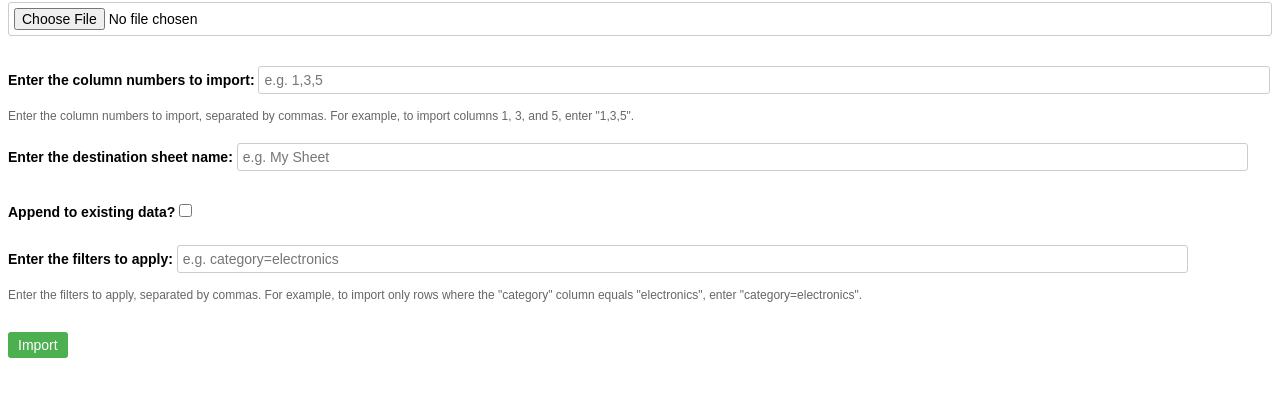
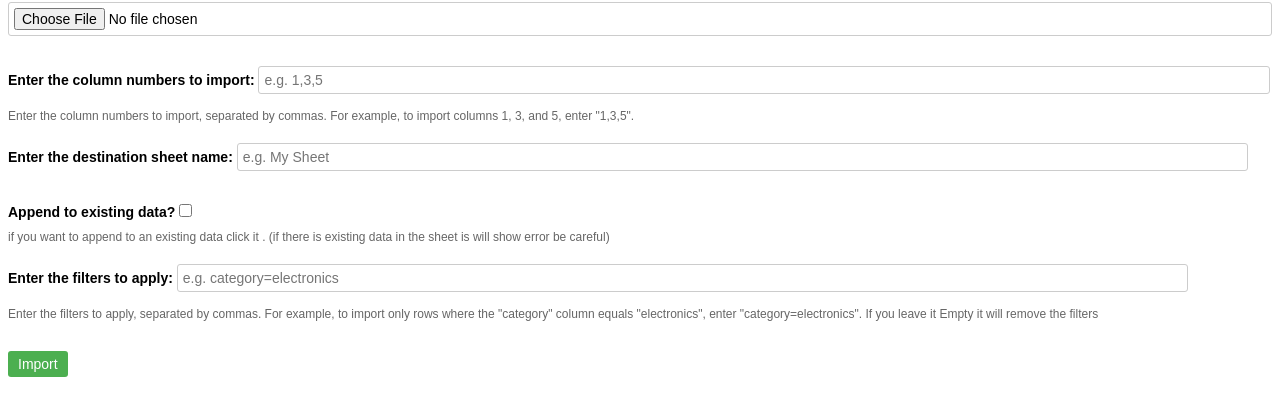
Before and after one commit to devchaitanya/Google_sheets_CSV_Importer, a plain HTML site: page index.html in a window 1280 px wide. Shown: the part 71-486 px from the top of the page. Drawn offline with Linux system fonts and the light colour scheme.

Commit message:
add additional info in the html

```diff
--- a/index.html
+++ b/index.html
@@ -92,11 +92,12 @@
     <div class="form-group">
       <label for="appendInput">Append to existing data?</label>
       <input type="checkbox" id="appendInput">
+      <div class="help-text">if you want to append to an existing data click it . (if there is existing data in the sheet is will show error be careful)</div>
     </div>
     <div class="form-group">
       <label for="filtersInput">Enter the filters to apply:</label>
       <input type="text" id="filtersInput" placeholder="e.g. category=electronics">
-      <div class="help-text">Enter the filters to apply, separated by commas. For example, to import only rows where the "category" column equals "electronics", enter "category=electronics".</div>
+      <div class="help-text">Enter the filters to apply, separated by commas. For example, to import only rows where the "category" column equals "electronics", enter "category=electronics". If you leave it Empty it will remove the filters</div>
     </div>
     <input type="submit" value="Import">
   </form>
```
Also changed, not shown: 3 other files.
